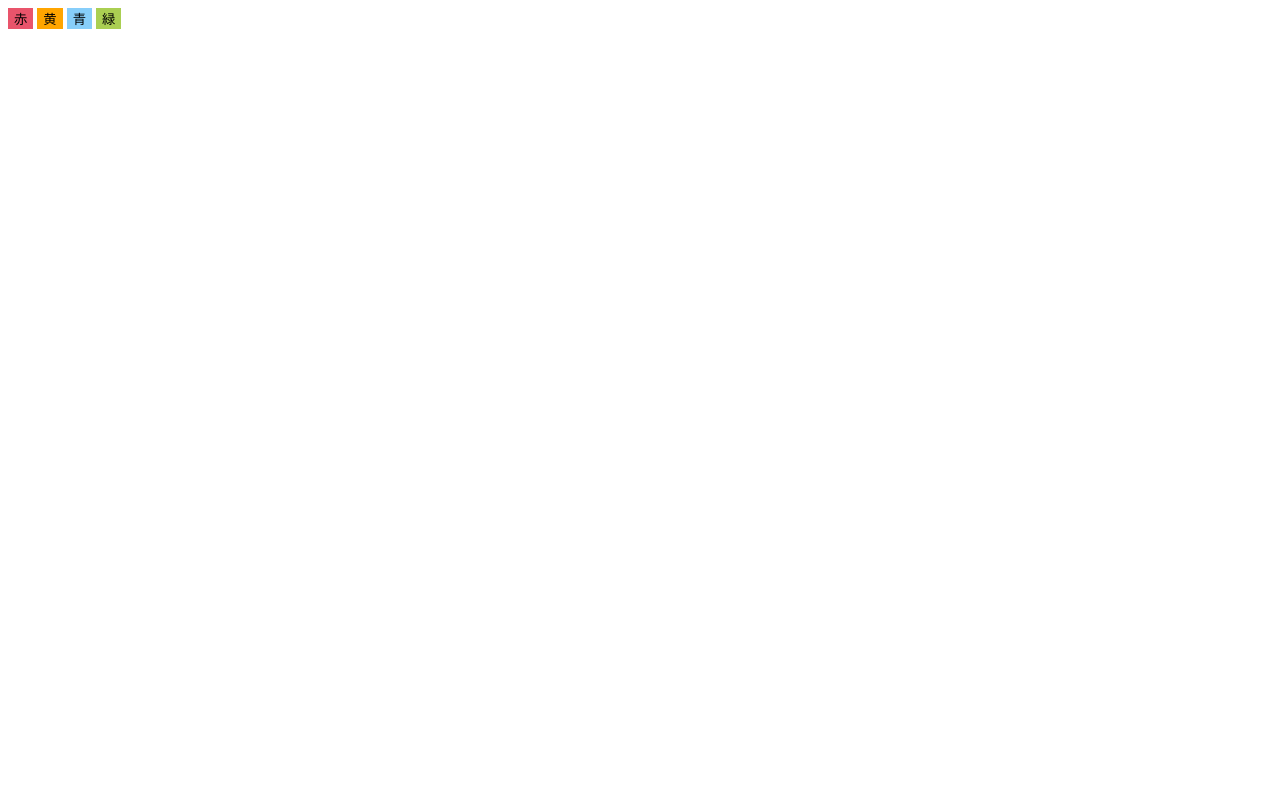
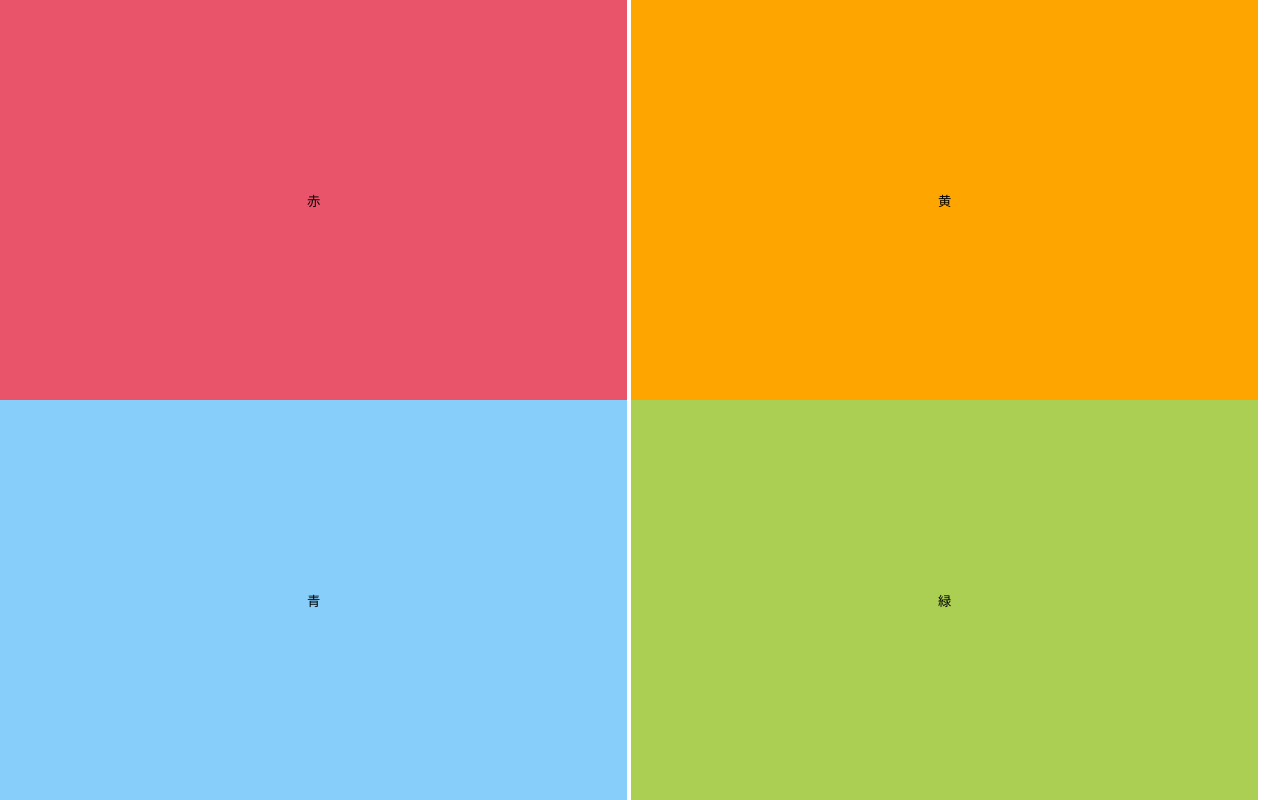
Before and after one commit to sylba2050/ASAPSurvival, a plain HTML site: page html/team.html in a window 1280 px wide. Drawn offline with nearby package versions, Linux system fonts and the light colour scheme.

Commit message:
style: チーム替えボタンのサイズ変更

```diff
--- a/css/team.css
+++ b/css/team.css
@@ -16,6 +16,14 @@ input[type="button"]::-webkit-search-decoration {
 input[type="submit"]::focus,
 input[type="button"]::focus {
     outline-offset: -2px;
+}
+
+body, html{
+    overflow: hidden;
+    position: relative;
+    height: 100%;
+    margin: 0px;
+    padding: 0px;
 }
 
 .red {
@@ -45,3 +53,8 @@ input[type="button"]::focus {
 .orange {
     background-color:orange;
 }
+
+.join_button {
+    height: 50vh;
+    width: 49vw;
+}
--- a/html/team.html
+++ b/html/team.html
@@ -14,7 +14,7 @@
       <input
         type="button"
         id="join_red_team"
-        class="red"
+        class="join_button red"
         value="赤"
         v-on:click="sendJoinTeam('red')"
       />
@@ -22,7 +22,7 @@
       <input
         type="button"
         id="join_yellow_team"
-        class="orange"
+        class="join_button orange"
         value="黄"
         v-on:click="sendJoinTeam('orange')"
       />
@@ -30,7 +30,7 @@
       <input
         type="button"
         id="join_blue_team"
-        class="blue"
+        class="join_button blue"
         value="青"
         v-on:click="sendJoinTeam('blue')"
       />
@@ -38,7 +38,7 @@
       <input
         type="button"
         id="join_green_team"
-        class="green"
+        class="join_button green"
         value="緑"
         v-on:click="sendJoinTeam('green')"
       />
```
